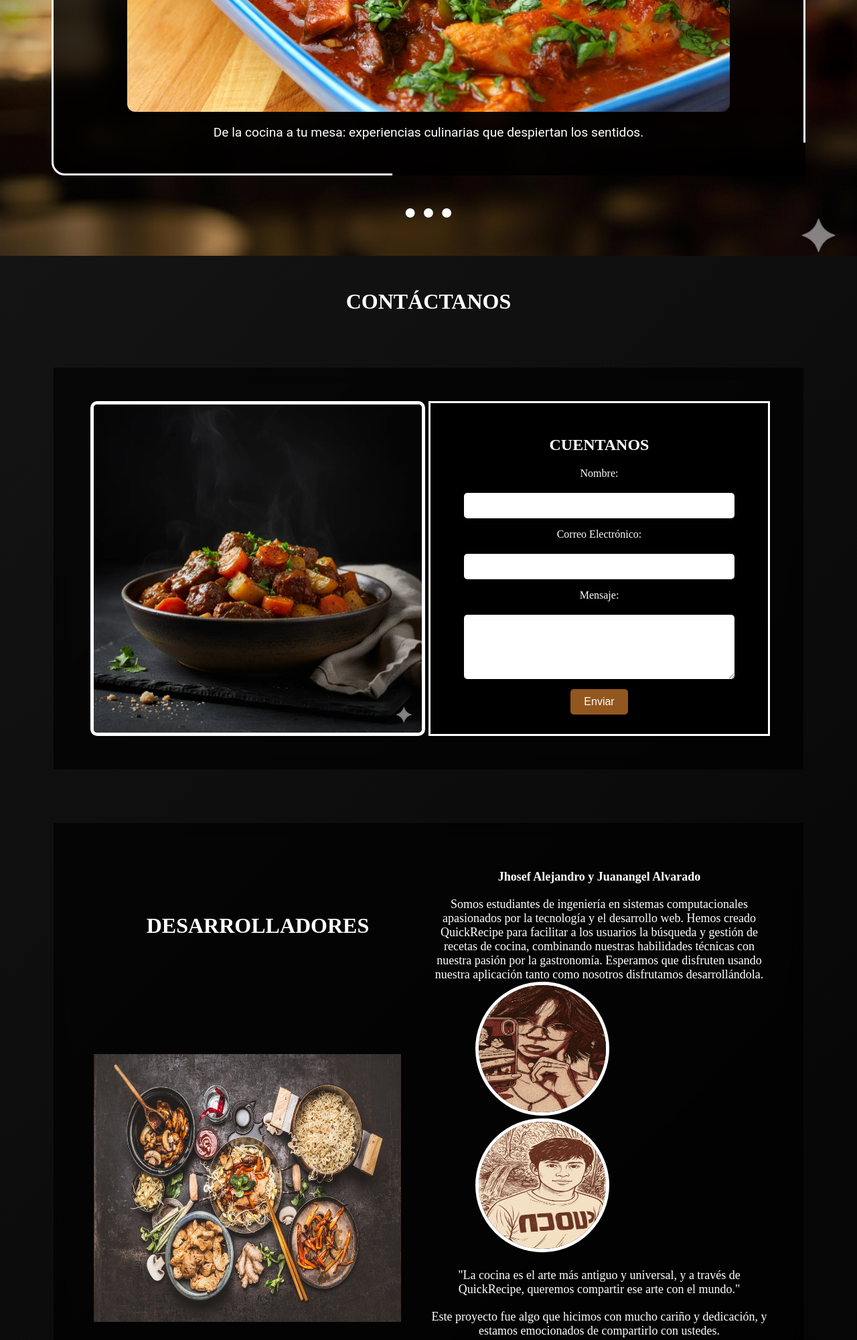
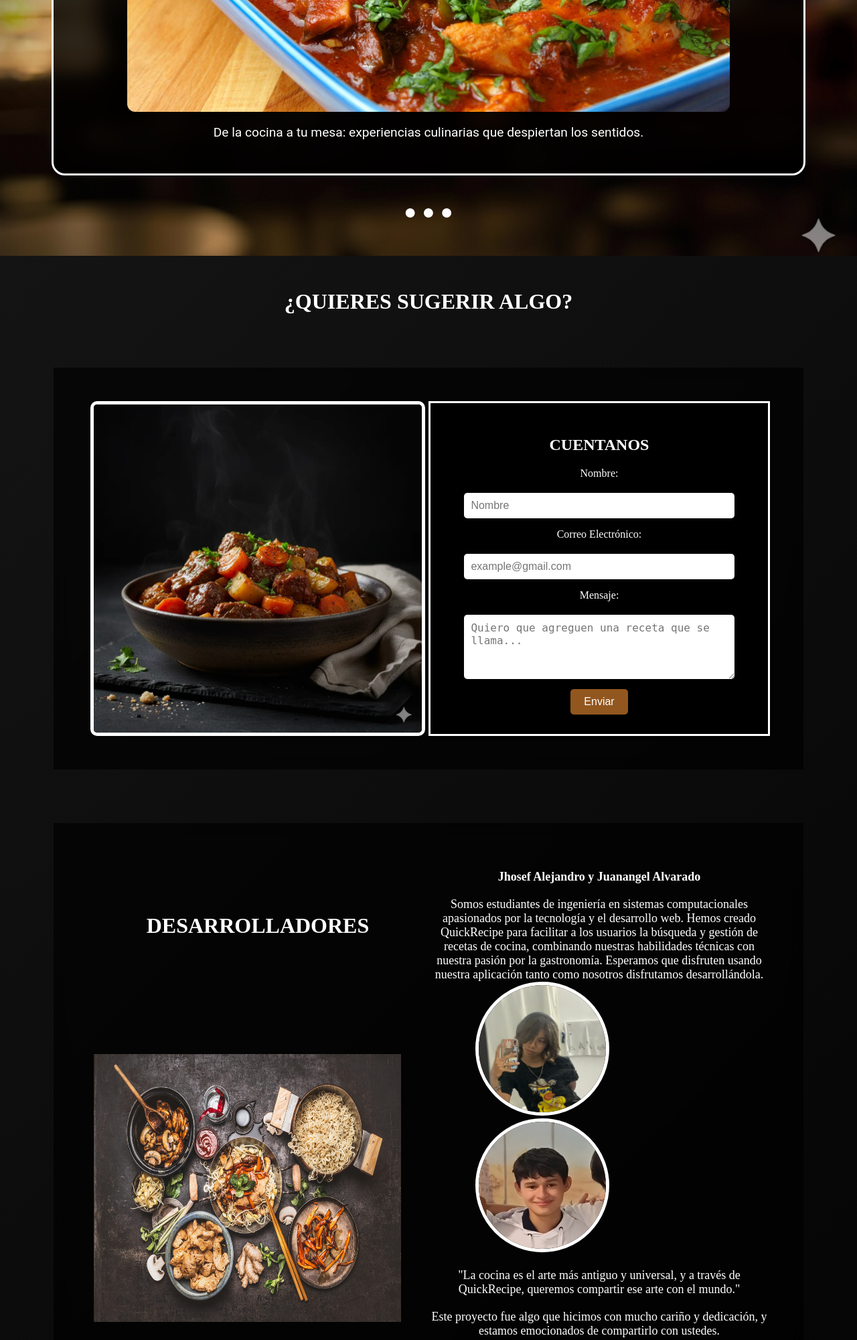
Before and after one commit to Panose-pixel/Quick-Recipe, a Flask app: page /QuickRecipe in a window 1280 px wide. Shown: the part 1396-3397 px from the top of the page at 67% size. Run offline with Flask 3, Linux system fonts and the light colour scheme; the visitor is signed in with stand-in values (Sample User, id 1); some libraries are stand-ins or nearby versions.

Commit message:
QuickRecipe_25/10/20255 Terminado

```diff
--- a/app.py
+++ b/app.py
@@ -1,5 +1,5 @@
 import pymysql
-pymysql.install_as_MySQLdb()
+pymysql.install_as_MySQLdb() #ayuda a la conección a la base de datos
 from flask import Flask, render_template, request, redirect, url_for, session, flash
 from flask_mysqldb import MySQL
 from functools import wraps
@@ -40,7 +40,8 @@
         return f(*args, **kwargs)
     return verificador_admin
 
-
+#import pymysql
+#pymysql.install_as_MySQLdb() ayuda a la conección a la base de datos
 
 
 @app.route('/eliminador_recetas_totales', methods=['POST'])
--- a/static/Estilos/login.css
+++ b/static/Estilos/login.css
@@ -66,7 +66,6 @@
   background-color: var(--color-panel);
   max-width: 400px;
   margin: 3rem auto;
-  margin-top: 10%;
   padding: 2rem;
   border-radius: 10px;
   box-shadow: 0 0 10px #00000088;
@@ -127,7 +126,6 @@
 
 footer {
   box-shadow: inset 0 8px 10px -6px #231e1e;
-  margin-top: 10px;
   background-color: #262323;
   padding: 1.4rem;
   color: #d8aa6f;
--- a/static/Estilos/registro.css
+++ b/static/Estilos/registro.css
@@ -66,7 +66,6 @@
   background-color: var(--color-panel);
   max-width: 400px;
   margin: 3rem auto;
-  margin-top: 10%;
   padding: 2rem;
   border-radius: 10px;
   box-shadow: 0 0 10px #00000088;
@@ -127,7 +126,6 @@
 
 footer {
   box-shadow: inset 0 8px 10px -6px #231e1e;
-  margin-top: 10px;
   background-color: #262323;
   padding: 1.4rem;
   color: #d8aa6f;
@@ -140,6 +138,7 @@
 p {
   margin: 0;
 }
+
 .cuenta{
   display: flex;
   margin: 20px;
@@ -165,6 +164,7 @@
     width: 90%;
     padding: 1rem;
     margin: 1rem auto;
+    margin-top:20%;
     justify-items: center;
   }
   main {
--- a/templates/Mipgn.html
+++ b/templates/Mipgn.html
@@ -263,7 +263,7 @@
     <div>
 
         <div>
-            <h1 class="T1">CONTÁCTANOS</h1>
+            <h1 class="T1">¿QUIERES SUGERIR ALGO?</h1>
         </div>
 
         <div class="contacto-container">
@@ -274,13 +274,13 @@
                 <h2 class="T1-cuentanos">CUENTANOS</h2>
                 <form action="/contacto" method="POST" class="formulario">
                     <label for="nombre">Nombre:</label>
-                    <input type="text" id="nombre" name="nombre" required>
+                    <input type="text" id="nombre" name="nombre" placeholder="Nombre" required>
 
                     <label for="email">Correo Electrónico:</label>
-                    <input type="email" id="email" name="email" required>
+                    <input type="email" id="email" name="email" placeholder="example@gmail.com" required>
 
                     <label for="mensaje">Mensaje:</label>
-                    <textarea id="mensaje" name="mensaje" rows="4" required></textarea>
+                    <textarea id="mensaje" name="mensaje" rows="4" required placeholder="Quiero que agreguen una receta que se llama..."></textarea>
 
                     <button type="submit" class="boton-enviar">Enviar</button>
             </div>
@@ -304,7 +304,7 @@
             <div>
                 <div>
                     <img class="imagen-Nosotros" src="/static/IMAGENES/Jhosep.jpg" alt="">
-                    <img class="imagen-Nosotros" src="/static/IMAGENES/Juancho.jpg" alt="">
+                    <img class="imagen-Nosotros" src="/static/IMAGENES/Juancho.png" alt="">
                 </div>
                 <p class="texto-desarrolladores">
                     "La cocina es el arte más antiguo y universal, y a través de QuickRecipe, queremos compartir ese
--- a/templates/Registro.html
+++ b/templates/Registro.html
@@ -35,12 +35,12 @@
           <button type="submit">Registrarse</button>
         </form>
           <div class="cuenta">
-            <p class="sincuenta">¿Ya tienes una cuenta?</p><br><a class="subrayado" href="/login">Iniciar Sesión</a>
+            <p class="sincuenta">¿Ya tienes una cuenta? <a style="margin-left: 0.3rem;" class="subrayado" href="/login"> Iniciar Sesión</a></p>
         </div>
       </div>
     </main>
 
-    <div clas="footer-container">
+    <div clas="footer-container" style="display: none">
       <footer class="footer">
         <p>© 2025 QuickRecipe. Todos los derechos reservados.</p>
         <p>Desarrollado por Jhosef Alejandro y Juanangel Alvarado</p>
--- a/templates/login.html
+++ b/templates/login.html
@@ -35,14 +35,14 @@
           <button type="submit">Iniciar Sesión</button>
         </form>
         <div class="cuenta">
-          <p class="sincuenta">¿No tienes cuenta aun?</p><br><a class="subrayado" href="./Registro">Crea tu cuenta</a>
+          <p class="sincuenta">¿No tienes cuenta aún? <a style="margin-left: 0.3rem;" class="subrayado" href="./Registro"> Crea tu cuenta</a></p>
         </div>
       </div>
     </main>
 
 
 
-    <div clas="footer-container">
+    <div clas="footer-container" style="display: none">
       <footer>
         <p>© 2025 QuickRecipe. Todos los derechos reservados.</p>
         <p>Desarrollado por Jhosef Alejandro y Juanangel Alvarado</p>
```
Also changed, not shown: static/IMAGENES/Jhosep.jpg, static/IMAGENES/Juancho.png (added).
